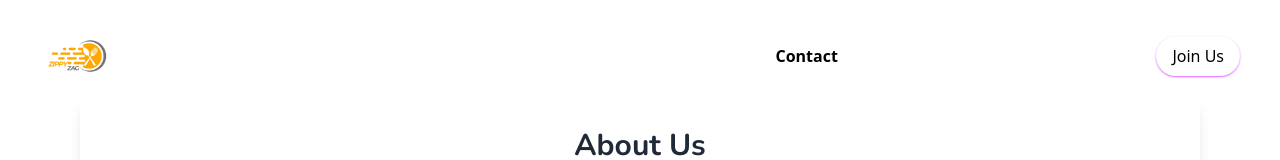
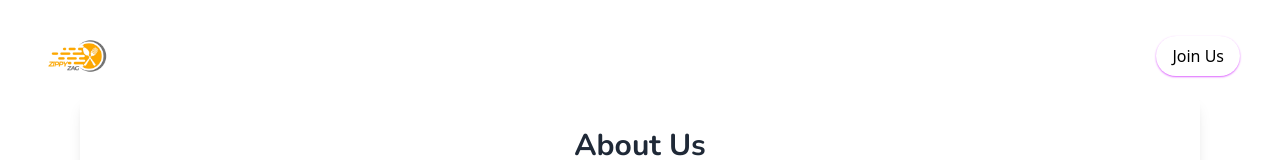
Before and after one commit to javidShabin/zippy-zag-main-project-frontend, a React (Vite) app: page /about in a window 1280 px wide. Shown: the top 160 px of the page. Built offline with nearby package versions, Linux system fonts and the light colour scheme; no server answers; a web font is replaced by a local one.

Commit message:
Make a little change in the header

```diff
--- a/src/components/Header.jsx
+++ b/src/components/Header.jsx
@@ -73,7 +73,7 @@ const Header = () => {
             <li onClick={toggleMenu} className="relative overflow-hidden group">
               <a
                 href="#"
-                className="block font-semibold py-1 px-3 rounded-full"
+                className="text-white block font-semibold py-1 px-3 relative overflow-hidden group"
               >
                 Contact
               </a>
```
